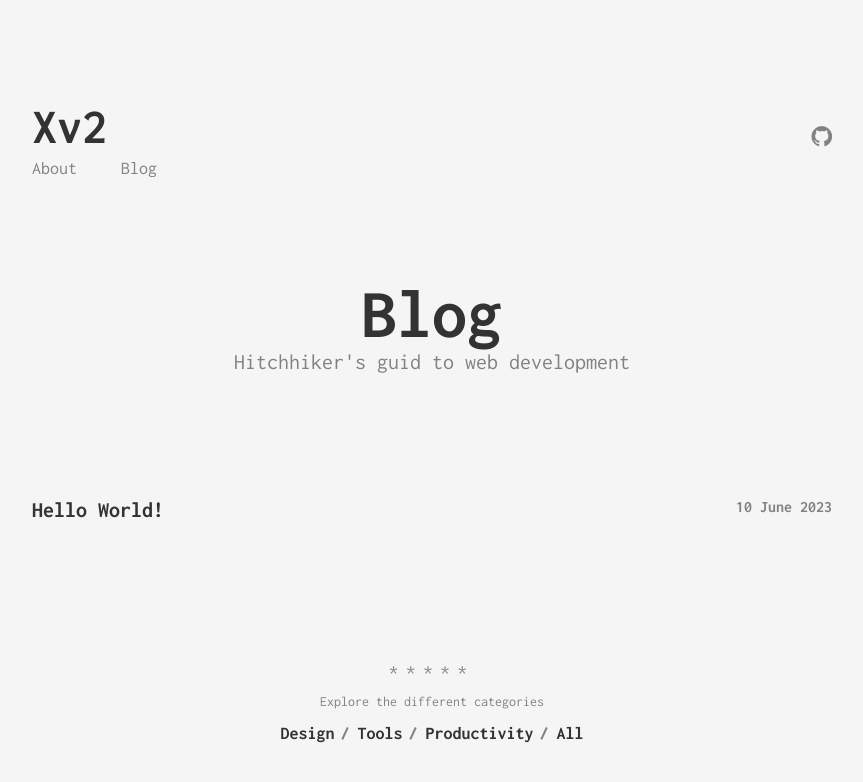
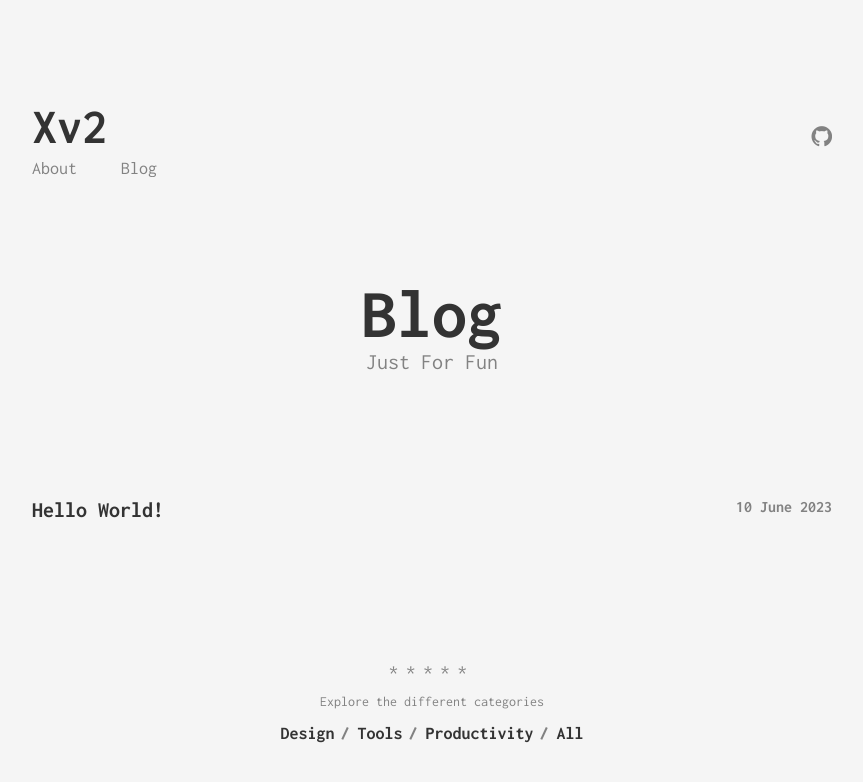
Before and after one commit to UserXv2/UserXv2.github.io, a Jekyll site: the page built from index.html, in a window 1280 px wide. Shown: the top 782 px of the page, without its empty margins (208-1071 px from the left). Built offline with Jekyll 4.4.1, drawn with Linux system fonts in a browser that asks for light colours.

Commit message:
Update index.html

```diff
--- a/index.html
+++ b/index.html
@@ -1,7 +1,7 @@
 ---
 layout: page
 title: Blog
-subtitle: Hitchhiker's guid to web development
+subtitle: Just For Fun
 sitemap:
   priority: 0.9
 ---
```
